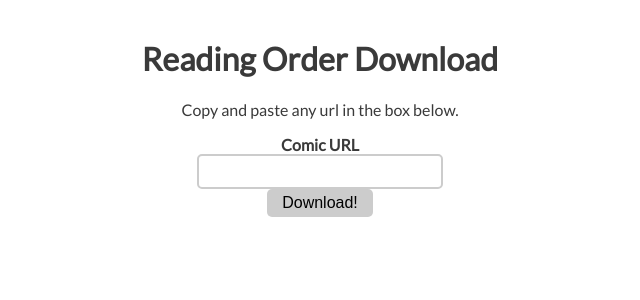
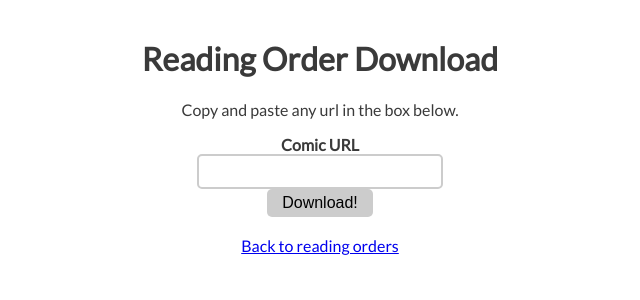
Before and after one commit to jacob-armiger/comic-list-web-scraper, a Flask app: page / in a window 1280 px wide. Shown: the top 300 px of the page, without its empty margins (320-960 px from the left). Run offline with Flask 2, Linux system fonts and the light colour scheme.

Commit message:
Add link back to main site

```diff
--- a/templates/index.html
+++ b/templates/index.html
@@ -19,6 +19,8 @@
             <input type="text" name="url"><br>
             <input type="submit" value="Download!">
         </form>
+        <br>
+        <a href="https://comicbookreadingorders.com">Back to reading orders</a>
     </div>
 </body>
 </html>
```
